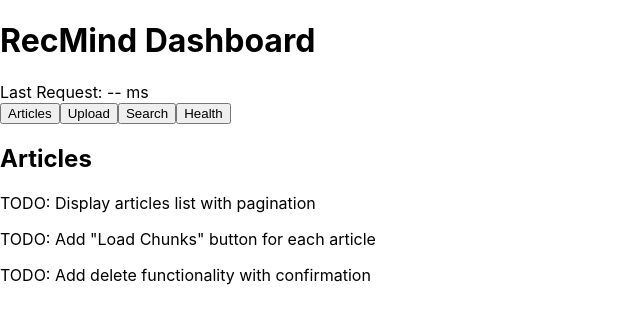
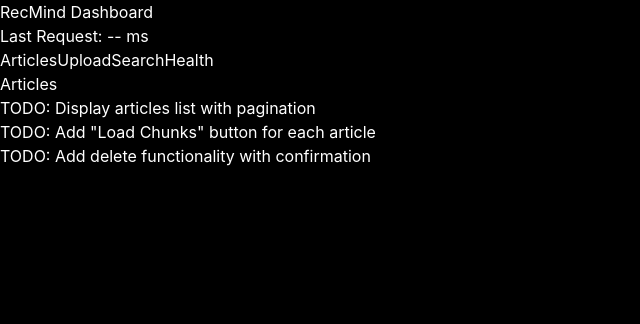
Before and after one commit to owenHochwald/rec-mind, a React (Create React App) app in the folder frontend/: page / in a window 1280 px wide. Shown: the top 324 px of the page, without its empty margins (0-640 px from the left). Built offline with nearby package versions, Linux system fonts and the light colour scheme.

Commit message:
add custom tailwind styles

```diff
--- a/frontend/src/index.css
+++ b/frontend/src/index.css
@@ -1,13 +1,72 @@
-body {
-  margin: 0;
-  font-family: -apple-system, BlinkMacSystemFont, 'Segoe UI', 'Roboto', 'Oxygen',
-    'Ubuntu', 'Cantarell', 'Fira Sans', 'Droid Sans', 'Helvetica Neue',
-    sans-serif;
-  -webkit-font-smoothing: antialiased;
-  -moz-osx-font-smoothing: grayscale;
+@tailwind base;
+@tailwind components;
+@tailwind utilities;
+
+@layer base {
+  :root {
+    --background: 0 0% 0%;
+    --foreground: 0 0% 100%;
+
+    --card: 0 0% 11%;
+    --card-foreground: 0 0% 92%;
+
+    --popover: 0 0% 11%;
+    --popover-foreground: 0 0% 92%;
+
+    --primary: 217 91% 60%;
+    --primary-foreground: 0 0% 100%;
+
+    --secondary: 0 0% 17%;
+    --secondary-foreground: 0 0% 92%;
+
+    --muted: 0 0% 17%;
+    --muted-foreground: 0 0% 63%;
+
+    --accent: 0 0% 23%;
+    --accent-foreground: 0 0% 92%;
+
+    --destructive: 0 62% 57%;
+    --destructive-foreground: 0 0% 92%;
+
+    --border: 0 0% 17%;
+    --input: 0 0% 17%;
+    --ring: 217 91% 60%;
+
+    --radius: 12px;
+  }
 }
 
-code {
-  font-family: source-code-pro, Menlo, Monaco, Consolas, 'Courier New',
-    monospace;
+@layer base {
+  * {
+    @apply border-border;
+  }
+
+  body {
+    @apply bg-background text-foreground;
+    font-family: -apple-system, BlinkMacSystemFont, 'SF Pro Display', 'Segoe UI', 'Roboto', sans-serif;
+    -webkit-font-smoothing: antialiased;
+    -moz-osx-font-smoothing: grayscale;
+  }
+
+  /* iOS-style smooth scrolling */
+  html {
+    scroll-behavior: smooth;
+  }
+
+  /* Hide scrollbar but keep functionality */
+  ::-webkit-scrollbar {
+    width: 6px;
+  }
+
+  ::-webkit-scrollbar-track {
+    @apply bg-background;
+  }
+
+  ::-webkit-scrollbar-thumb {
+    @apply bg-muted rounded-full;
+  }
+
+  ::-webkit-scrollbar-thumb:hover {
+    @apply bg-muted-foreground;
+  }
 }
```
